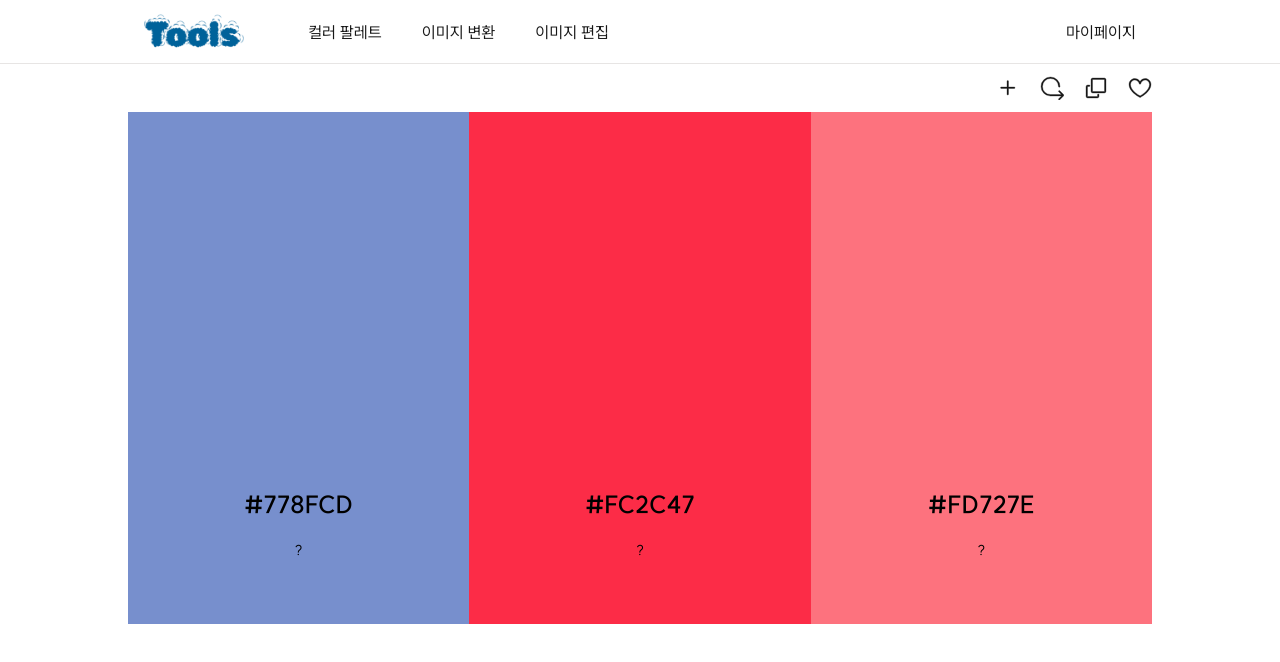
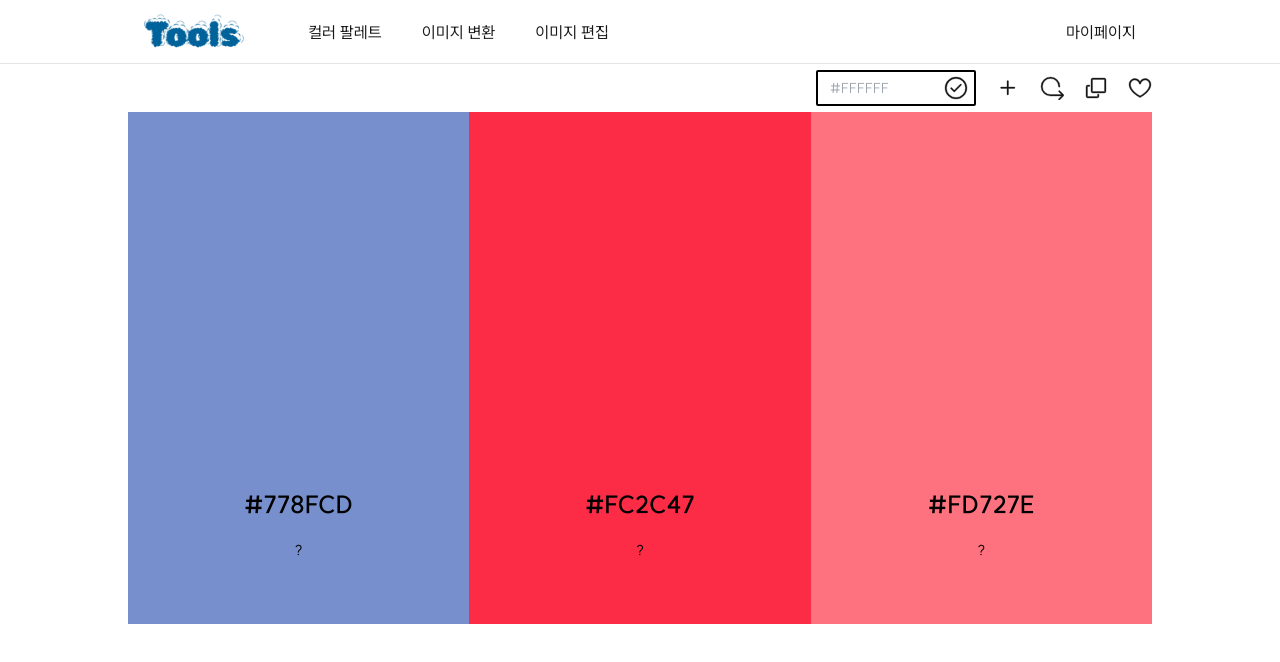
Before and after one commit to iziz9/tools, a Next.js app: page /palette in a window 1280 px wide. Shown: the top 662 px of the page. Built offline with nearby package versions, Linux system fonts and the light colour scheme; no server answers.

Commit message:
Feat: 색상 지정 팔레트 추가 기능

```diff
--- a/src/app/palette/page.tsx
+++ b/src/app/palette/page.tsx
@@ -1,14 +1,15 @@
 'use client'
 import ColorBox from '@/components/palette/color-box'
 import useColors from '@/hooks/useColors'
-import { CopyIcon, HeartIcon, PlusIcon, RefreshIcon } from '@/icons/icons'
-import { useEffect } from 'react'
+import { CheckIcon, CopyIcon, HeartIcon, PlusIcon, RefreshIcon } from '@/icons/icons'
+import { KeyboardEvent, useEffect, useRef } from 'react'
 import { copyToClipboard } from '@/lib/palette-utils'
 import { ModalProvider } from '@/context/modal-context'
 import Modal from '@/components/common/modal'
 
 export default function PalettePage() {
   const { refreshColors, plusPalette, deleteColor, paletteCount, hexArray } = useColors()
+  const inputRef = useRef<HTMLInputElement>(null)
 
   useEffect(() => {
     refreshColors()
@@ -47,14 +48,70 @@ export default function PalettePage() {
     },
   ]
 
+  const checkHexValidate = () => {
+    if (!inputRef.current) return false
+
+    if (inputRef.current.value.length < 7) {
+      alert('#과 6자리 코드를 모두 입력해주세요.')
+      return false
+    }
+
+    const regex = /^[A-Fa-f0-9#]+$/
+    if (!regex.test(inputRef.current.value)) {
+      alert('특수문자 #과 숫자, 영문자(A-F)만 입력 가능합니다.')
+      return false
+    }
+
+    return true
+  }
+
+  const addSpecificColor = () => {
+    if (!inputRef.current) return
+    const isValid = checkHexValidate()
+
+    if (isValid) return plusPalette(inputRef.current.value.replace('#', ''))
+  }
+
+  const handleKeyDown = (e: KeyboardEvent<HTMLInputElement>) => {
+    if (e.nativeEvent.isComposing) return
+
+    switch (e.key) {
+      case 'Enter':
+        addSpecificColor()
+        break
+      case 'Escape':
+        e.currentTarget.value = ''
+        e.currentTarget.blur()
+        break
+    }
+  }
+
   return (
     <ModalProvider>
       <Modal />
       <main>
         <div className="h-12 flex justify-end items-center gap-5">
+          <div className="tooltip" data-tooltip={'색상코드로 팔레트 추가'}>
+            <input
+              type="text"
+              placeholder="#FFFFFF"
+              maxLength={7}
+              className="w-40 h-9 leading-9 border-2 border-black rounded-sm px-3 py-1 text-sm placeholder:text-sm focus:outline-none"
+              ref={inputRef}
+              onKeyDown={handleKeyDown}
+            />
+            <div className="absolute top-1.5 right-2" onClick={addSpecificColor}>
+              <CheckIcon />
+            </div>
+          </div>
           {menuButtons.map(button => {
             return button.key === 'plus' && paletteCount === 6 ? null : (
-              <button key={button.key} className="tooltip" data-tooltip={button.tooltip} onClick={button.onclick}>
+              <button
+                key={button.key}
+                className="tooltip"
+                data-tooltip={button.tooltip}
+                onClick={() => button.onclick()}
+              >
                 {button.icon}
               </button>
             )
--- a/src/components/common/modal.tsx
+++ b/src/components/common/modal.tsx
@@ -1,20 +1,14 @@
 import { useModalContext } from '@/context/modal-context'
 import { CloseIcon } from '@/icons/icons'
-// import { MouseEvent } from 'react'
 
 export default function Modal() {
   const { modal, closeModal } = useModalContext()
 
-  // const handleOutsideClick = (e: MouseEvent<HTMLDivElement>) => {
-  //   e.stopPropagation()
-  //   console.log(e)
-  // }
-
   if (!modal.isOpen) return null
 
   return (
-    <div className="fixed w-full h-full bg-overlay">
-      <div className="my-5 mx-auto p-3 w-[450px] h-[600px] border-[3px] border-solid border-black rounded-lg bg-white">
+    <div className="fixed inset-0 w-full h-full bg-overlay z-50">
+      <div className="my-20 mx-auto p-3 w-[450px] h-[600px] border-[3px] border-solid border-black rounded-lg bg-white">
         <section className="relative flex justify-center">
           <p className="text-center text-lg font-semibold">{modal.title}</p>
           <button className="absolute right-0" onClick={closeModal}>
--- a/src/components/palette/color-box.tsx
+++ b/src/components/palette/color-box.tsx
@@ -12,14 +12,8 @@ type ColorBoxProps = {
 export default function ColorBox({ hexCode, deleteColor }: ColorBoxProps) {
   const [overlay, setOverlay] = useState(false)
   const [colorInfo, setColorInfo] = useState<IColorInfo>()
-  // const isInitialRender = useRef(true)
 
   useEffect(() => {
-    // if (isInitialRender.current) {
-    //   isInitialRender.current = false
-    //   return
-    // }
-
     const requestGetColorInfo = async () => {
       const info = await getColorInfo(hexCode)
       console.log(info)
--- a/src/hooks/useColors.tsx
+++ b/src/hooks/useColors.tsx
@@ -17,10 +17,11 @@ const useColors = () => {
     generateColors()
   }
 
-  const plusPalette = () => {
+  const plusPalette = (specificColor?: string) => {
     if (paletteCount === 6) return
     setPaletteCount(prev => prev + 1)
-    const hexCode = generateHexCode()
+
+    const hexCode = specificColor || generateHexCode()
     setHexArray(prev => [...prev, `#${hexCode}`])
   }
 
--- a/src/icons/icons.tsx
+++ b/src/icons/icons.tsx
@@ -110,3 +110,20 @@ export const DeleteIcon = () => {
     </svg>
   )
 }
+
+export const CheckIcon = () => {
+  return (
+    <svg
+      stroke="currentColor"
+      fill="currentColor"
+      strokeWidth="0.3"
+      viewBox="0 0 24 24"
+      height="24px"
+      width="24px"
+      xmlns="http://www.w3.org/2000/svg"
+    >
+      <path d="M17.28 9.28a.75.75 0 0 0-1.06-1.06l-5.97 5.97-2.47-2.47a.75.75 0 0 0-1.06 1.06l3 3a.75.75 0 0 0 1.06 0l6.5-6.5Z"></path>
+      <path d="M12 1c6.075 0 11 4.925 11 11s-4.925 11-11 11S1 18.075 1 12 5.925 1 12 1ZM2.5 12a9.5 9.5 0 0 0 9.5 9.5 9.5 9.5 0 0 0 9.5-9.5A9.5 9.5 0 0 0 12 2.5 9.5 9.5 0 0 0 2.5 12Z"></path>
+    </svg>
+  )
+}
```
